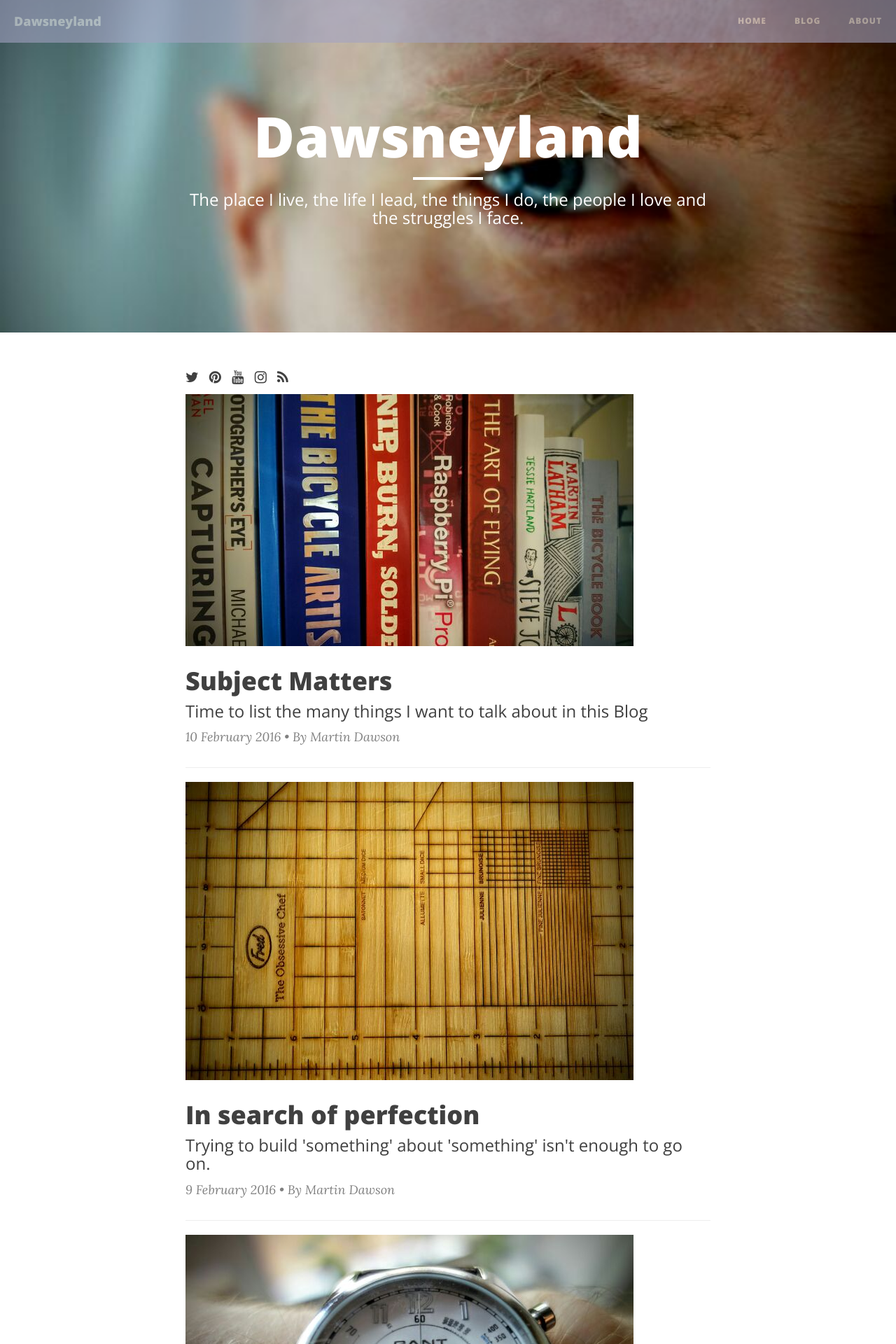
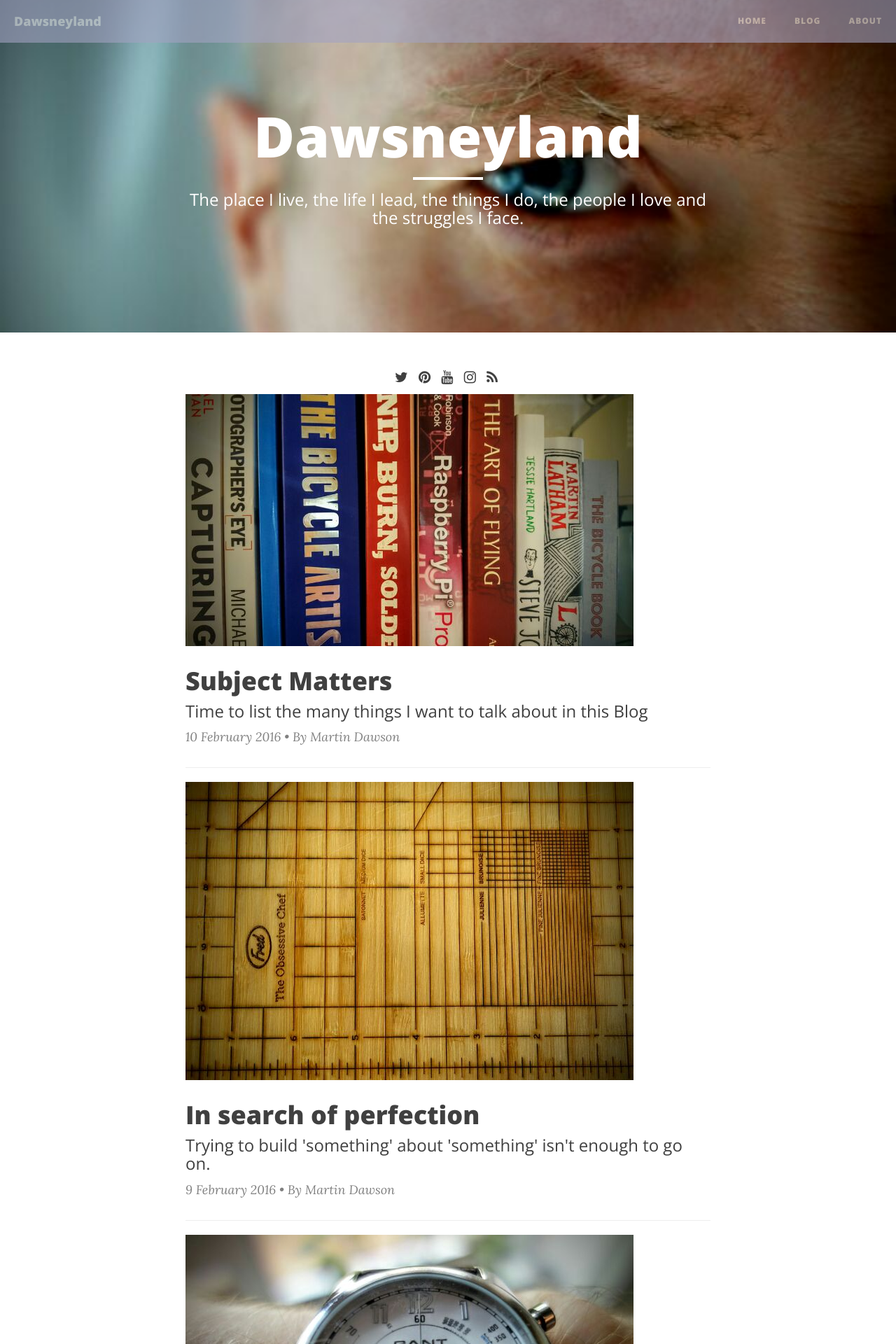
Before and after one commit to dawsneyland/formerdland, a Jekyll site: the page built from index.html, in a window 1280 px wide. Shown: the top 1920 px of the page at 70% size. Built offline with Jekyll 4.4.1, drawn with Linux system fonts in a browser that asks for light colours; nearby versions of some CDN libraries; the list of posts is cut into pages by our own code.

Commit message:
Update page.html

```diff
--- a/_layouts/page.html
+++ b/_layouts/page.html
@@ -22,7 +22,7 @@ layout: default
 <div class="container">
         <div class="row">
             <div class="col-lg-8 col-lg-offset-2 col-md-10 col-md-offset-1">
-               <div class="site-heading">
+               <div class="social-contacts">
                 {% include social.html %}
                </div>
             </div>
```
